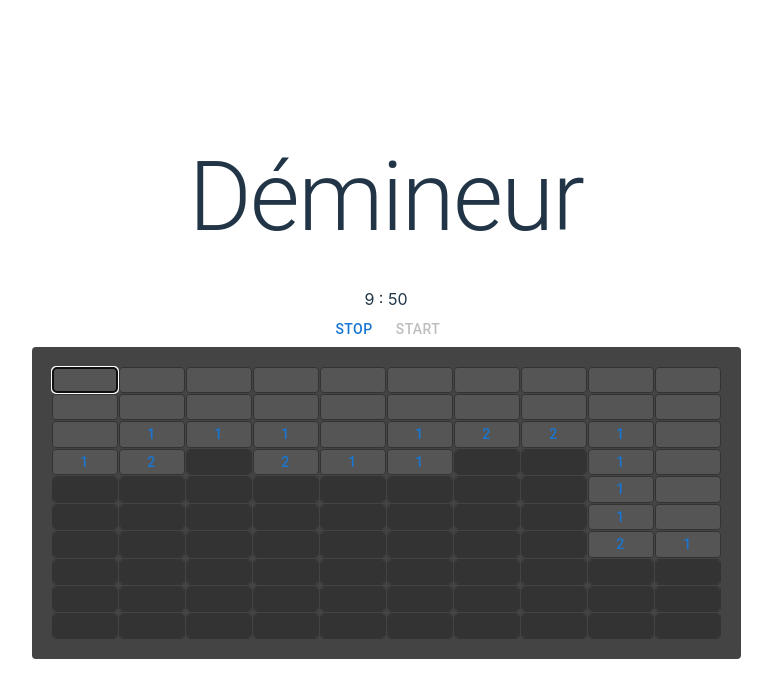
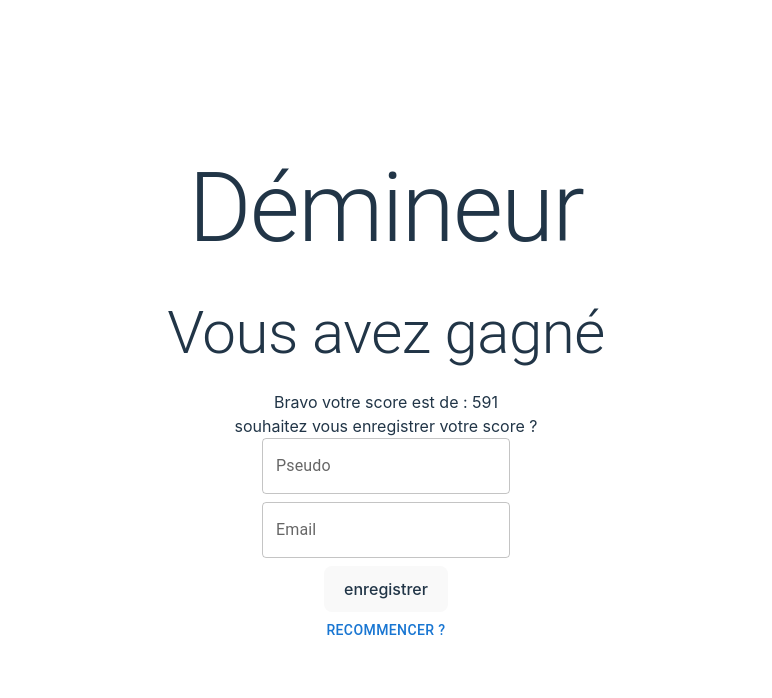
Before and after one commit to gaudiauj/formationN.O.U.S., a React (Vite) app: page / in a window 1280 px wide. Both pictures are taken after a click on the button 338 px from the left and 381 px from the top of the page. Shown: the top 698 px of the page, without its empty margins (254-1026 px from the left). Built offline with nearby package versions, Linux system fonts and the light colour scheme.

Commit message:
feat: add form

```diff
--- a/src/App.jsx
+++ b/src/App.jsx
@@ -4,6 +4,7 @@ import { Typography, Box, Button } from '@mui/material';
 import { Cell } from './components/Cell';
 import { Timer } from './components/Timer';
 import { useGameDispatch, GameProvider, useGame } from './gameContext';
+import { WonForm } from './components/WonForm';
 
 const gridSize = {
   width: 10,
@@ -39,6 +40,7 @@ function Game() {
         <Typography variant="h2" gutterBottom>
           Vous avez gagné
         </Typography>
+        <WonForm />
         <RestartButton />
       </div>
     );
--- /dev/null
+++ b/src/components/InputText.jsx
@@ -0,0 +1,14 @@
+import { TextField } from '@mui/material';
+import { useField } from 'formik';
+
+export const MyTextInput = ({ ...props }) => {
+  const [field, meta] = useField(props);
+  return (
+    <TextField
+      {...props}
+      {...field}
+      error={meta.touched && meta.error}
+      helperText={meta.touched && meta.error}
+    />
+  );
+};
--- a/src/components/Timer.jsx
+++ b/src/components/Timer.jsx
@@ -2,17 +2,19 @@
 
 import { useState, useEffect, useRef } from 'react';
 import { Button } from '@mui/material';
-import { useGameDispatch } from '../gameContext';
+import { useGameDispatch, useGame } from '../gameContext';
 
-export const Timer = ({ initialTime }) => {
+export const Timer = () => {
   const dispatch = useGameDispatch();
-  const [time, setTime] = useState(initialTime);
+  const game = useGame();
+  const [time, setTime] = useState(game.time);
   const [isRunning, setIsRunning] = useState(false);
   const intervalId = useRef(null);
 
   const createTimer = () => {
     intervalId.current = setInterval(() => {
       setTime((time) => time - 1);
+      dispatch({ type: 'onTimeUpdate', payload: (time) => time - 1 });
     }, 1000);
     setIsRunning(true);
   };
--- /dev/null
+++ b/src/components/WonForm.jsx
@@ -0,0 +1,67 @@
+/* eslint-disable react/prop-types */
+import { Formik, Form } from 'formik';
+import { MyTextInput } from './InputText';
+import * as Yup from 'yup';
+import { useGame } from '../gameContext';
+
+export const WonForm = () => {
+  const game = useGame();
+  const formProps = {
+    initialValues: {
+      pseudo: '',
+      email: '',
+      score: game.time,
+    },
+    validationSchema: Yup.object({
+      pseudo: Yup.string()
+        .max(15, 'Pas plus de 15 lettres')
+        .required('Obligatoire'),
+      score: Yup.number().required('Obligatoire'),
+      email: Yup.string()
+        .email('Adresse email invalide')
+        .required('Obligatoire'),
+    }),
+    onSubmit: (values) => {
+      alert(JSON.stringify(values, null, 2));
+    },
+  };
+
+  return (
+    <Formik {...formProps}>
+      <>
+        Bravo votre score est de : {game.time}
+        <br />
+        souhaitez vous enregistrer votre score ?
+        <Form
+          style={{
+            display: 'flex',
+            flexDirection: 'column',
+            alignItems: 'center',
+            gap: '8px',
+          }}
+        >
+          <MyTextInput
+            label="Pseudo"
+            name="pseudo"
+            type="text"
+            placeholder="Pseudo"
+          />
+          <MyTextInput
+            label="Email"
+            name="email"
+            type="email"
+            placeholder="Email"
+          />
+          <MyTextInput
+            label="Score"
+            name="score"
+            type="hidden"
+            placeholder="Score"
+            style={{ display: 'none' }}
+          />
+          <button type="submit">enregistrer</button>
+        </Form>
+      </>
+    </Formik>
+  );
+};
--- a/src/gameContext.jsx
+++ b/src/gameContext.jsx
@@ -11,7 +11,7 @@ const gridSize = {
   height: 10,
 };
 
-const quantityOfBomb = 10;
+const quantityOfBomb = 1;
 
 export function GameProvider({ children }) {
   const [game, dispatch] = useReducer(
--- a/src/gameReducer.js
+++ b/src/gameReducer.js
@@ -13,11 +13,11 @@ export function gameReducer(game, action) {
     case 'onFlagCell': {
       return game.flagCell(action.payload);
     }
-    case 'onTimerEnd': {
-      return game.onTimerEnd();
-    }
     case 'onRestart': {
       return getInitialGame({ ...action.payload });
+    }
+    case 'onTimeUpdate': {
+      return game.setTimes(action.payload(game.time));
     }
     default: {
       throw Error('Action inconnue : ' + action.type);
```
